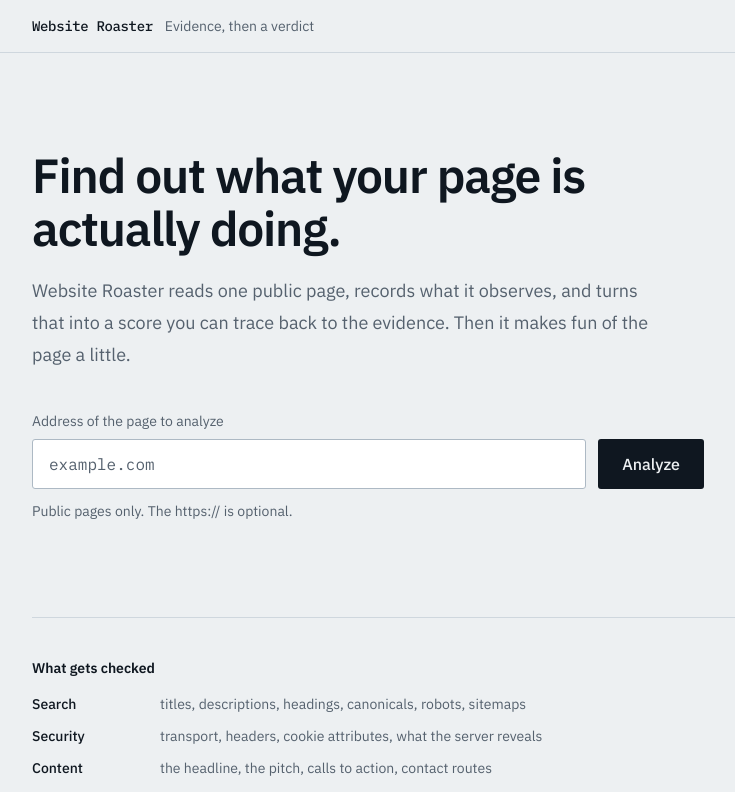
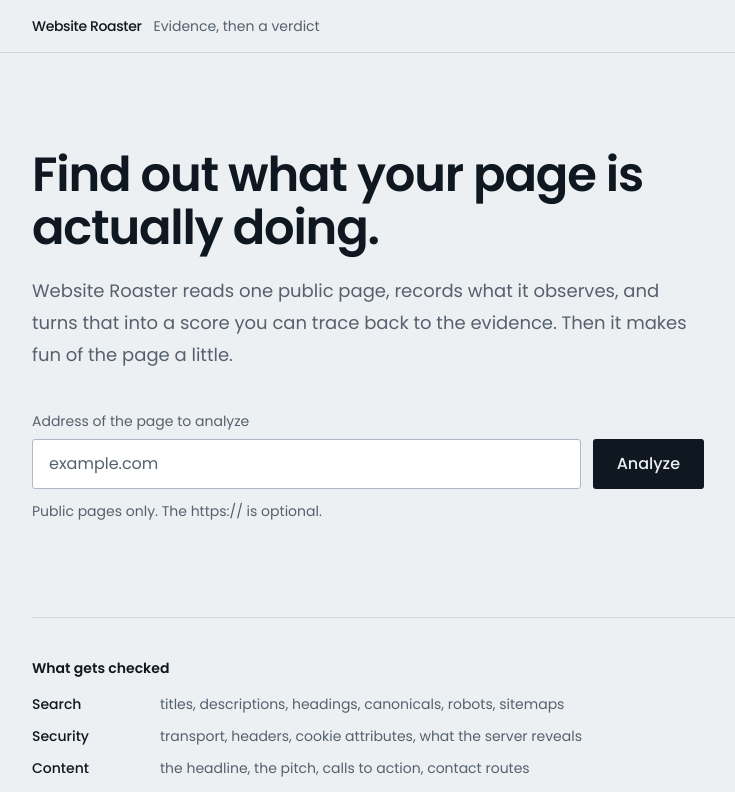
Before and after one commit to savvyaquib/website-roaster, a Next.js app: page / in a window 1280 px wide. Shown: the top 792 px of the page, without its empty margins (256-991 px from the left). Built offline with nearby package versions, Linux system fonts and the light colour scheme.

Commit message:
feat: update font families and improve layout styling

```diff
--- a/app/layout.tsx
+++ b/app/layout.tsx
@@ -1,24 +1,26 @@
 import type { Metadata } from "next";
-import { IBM_Plex_Mono, IBM_Plex_Sans } from "next/font/google";
+import { Playfair_Display, Poppins } from "next/font/google";
 import "./globals.css";
 
 /**
- * One superfamily, two roles.
+ * Two families, two jobs.
  *
- * Plex Sans carries prose. Plex Mono carries measured values, finding
- * identifiers and header strings — the things a reader might copy, compare or
- * paste into a terminal. Mono is never used as decoration.
+ * Playfair Display carries **judgement**: the score, the section headings, the
+ * roast. Poppins carries **measurement**: evidence, labels, identifiers, every
+ * number that came from the page. The split is the design — a reader can tell
+ * at a glance whether they are looking at a verdict or at a fact.
  */
-const plexSans = IBM_Plex_Sans({
-  variable: "--font-plex-sans",
+const playfair = Playfair_Display({
+  variable: "--font-display",
   subsets: ["latin"],
-  weight: ["400", "500", "600"],
+  style: ["normal", "italic"],
+  weight: ["400", "500", "600", "700"],
 });
 
-const plexMono = IBM_Plex_Mono({
-  variable: "--font-plex-mono",
+const poppins = Poppins({
+  variable: "--font-sans",
   subsets: ["latin"],
-  weight: ["400", "500"],
+  weight: ["300", "400", "500", "600"],
 });
 
 export const metadata: Metadata = {
@@ -31,7 +33,7 @@
   return (
     <html
       lang="en"
-      className={`${plexSans.variable} ${plexMono.variable} h-full antialiased`}
+      className={`${playfair.variable} ${poppins.variable} h-full antialiased`}
     >
       <body className="flex min-h-full flex-col">{children}</body>
     </html>
```
